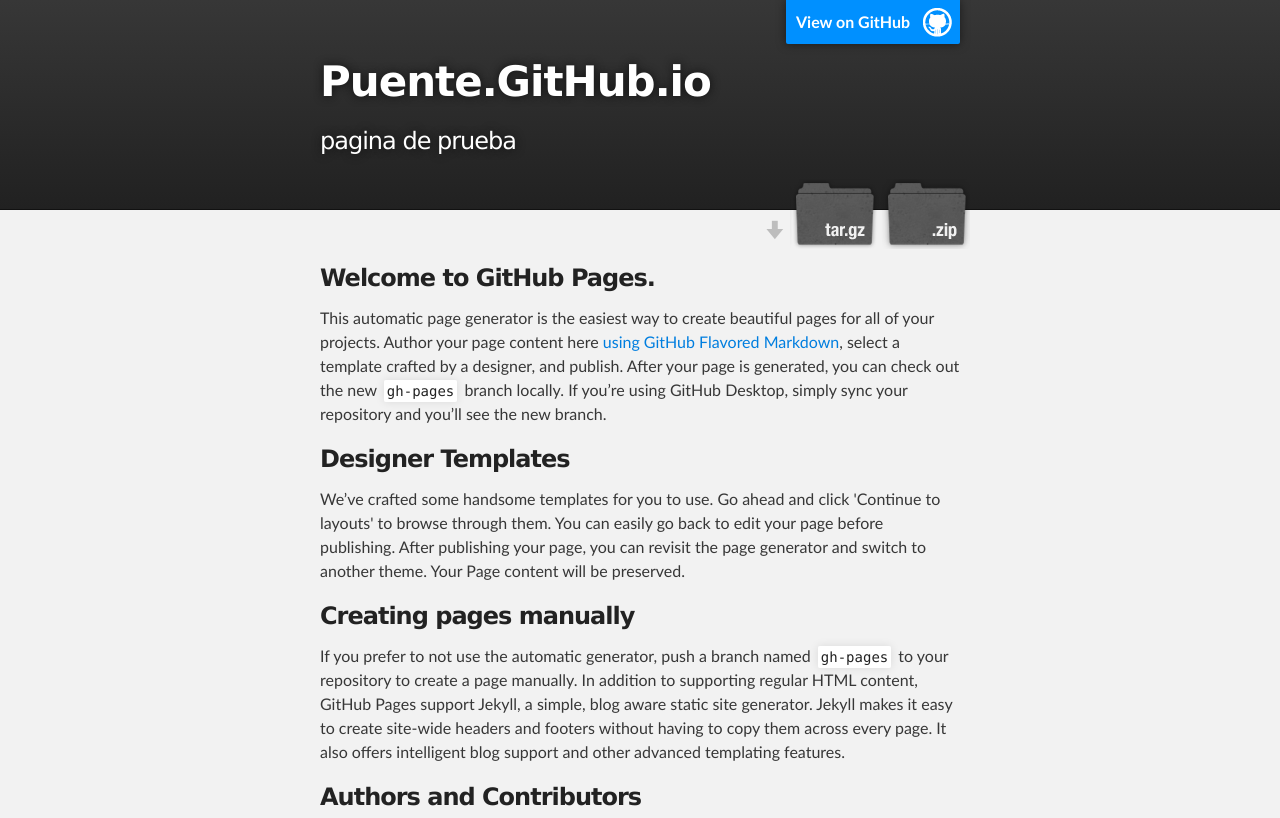
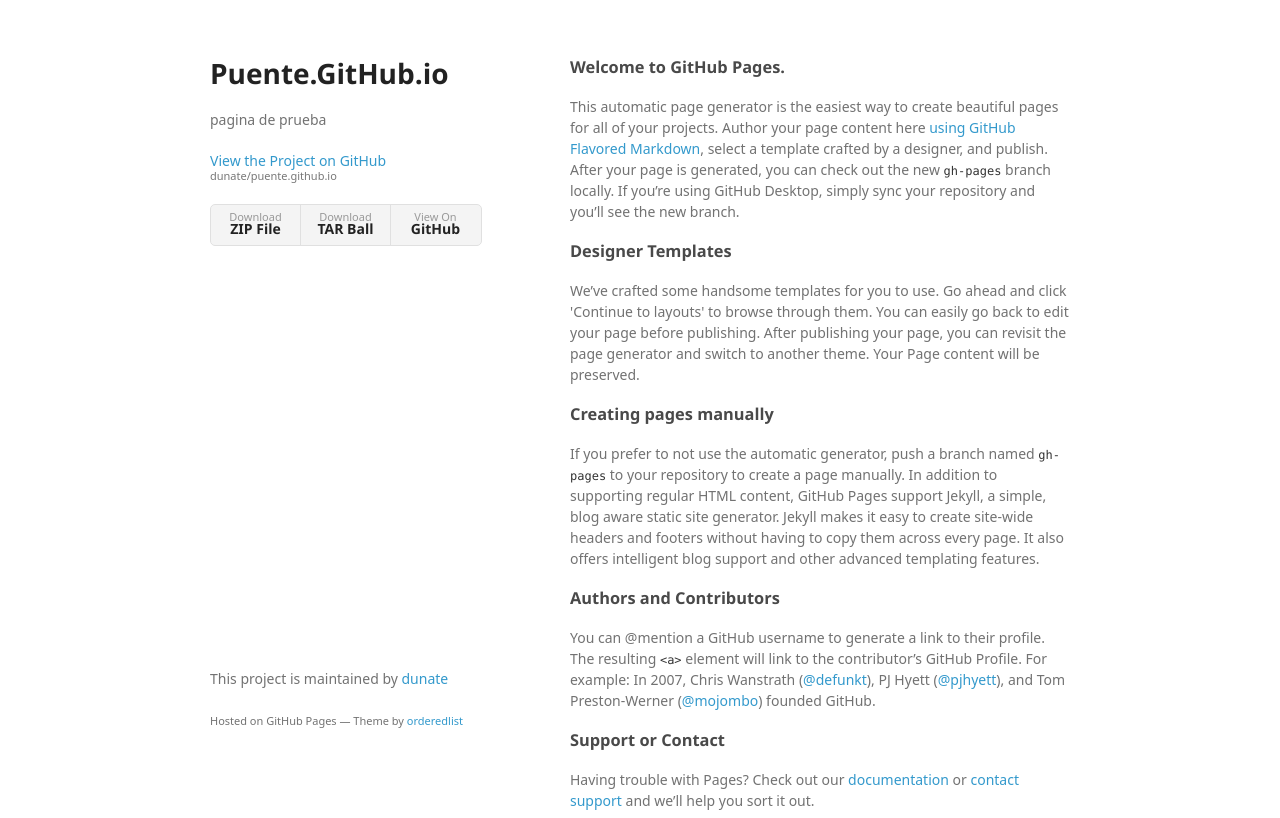
Before and after one commit to dunate/puente.github.io, a plain HTML site: page index.html in a window 1280 px wide. Shown: the top 818 px of the page. Drawn offline with Linux system fonts and the light colour scheme; a web font is replaced by a local one.

```diff
--- a/index.html
+++ b/index.html
@@ -1,36 +1,33 @@
-<!DOCTYPE html>
+<!doctype html>
 <html>
+  <head>
+    <meta charset="utf-8">
+    <meta http-equiv="X-UA-Compatible" content="chrome=1">
+    <title>Puente.GitHub.io by dunate</title>
 
-  <head>
-    <meta charset='utf-8'>
-    <meta http-equiv="X-UA-Compatible" content="chrome=1">
-    <meta name="description" content="Puente.GitHub.io : pagina de prueba">
+    <link rel="stylesheet" href="stylesheets/styles.css">
+    <link rel="stylesheet" href="stylesheets/github-light.css">
+    <meta name="viewport" content="width=device-width">
+    <!--[if lt IE 9]>
+    <script src="//html5shiv.googlecode.com/svn/trunk/html5.js"></script>
+    <![endif]-->
+  </head>
+  <body>
+    <div class="wrapper">
+      <header>
+        <h1>Puente.GitHub.io</h1>
+        <p>pagina de prueba</p>
 
-    <link rel="stylesheet" type="text/css" media="screen" href="stylesheets/stylesheet.css">
+        <p class="view"><a href="https://github.com/dunate/puente.github.io">View the Project on GitHub <small>dunate/puente.github.io</small></a></p>
 
-    <title>Puente.GitHub.io</title>
-  </head>
 
-  <body>
-
-    <!-- HEADER -->
-    <div id="header_wrap" class="outer">
-        <header class="inner">
-          <a id="forkme_banner" href="https://github.com/dunate/puente.github.io">View on GitHub</a>
-
-          <h1 id="project_title">Puente.GitHub.io</h1>
-          <h2 id="project_tagline">pagina de prueba</h2>
-
-            <section id="downloads">
-              <a class="zip_download_link" href="https://github.com/dunate/puente.github.io/zipball/master">Download this project as a .zip file</a>
-              <a class="tar_download_link" href="https://github.com/dunate/puente.github.io/tarball/master">Download this project as a tar.gz file</a>
-            </section>
-        </header>
-    </div>
-
-    <!-- MAIN CONTENT -->
-    <div id="main_content_wrap" class="outer">
-      <section id="main_content" class="inner">
+        <ul>
+          <li><a href="https://github.com/dunate/puente.github.io/zipball/master">Download <strong>ZIP File</strong></a></li>
+          <li><a href="https://github.com/dunate/puente.github.io/tarball/master">Download <strong>TAR Ball</strong></a></li>
+          <li><a href="https://github.com/dunate/puente.github.io">View On <strong>GitHub</strong></a></li>
+        </ul>
+      </header>
+      <section>
         <h3>
 <a id="welcome-to-github-pages" class="anchor" href="#welcome-to-github-pages" aria-hidden="true"><span aria-hidden="true" class="octicon octicon-link"></span></a>Welcome to GitHub Pages.</h3>
 
@@ -56,17 +53,12 @@
 
 <p>Having trouble with Pages? Check out our <a href="https://help.github.com/pages">documentation</a> or <a href="https://github.com/contact">contact support</a> and we’ll help you sort it out.</p>
       </section>
-    </div>
-
-    <!-- FOOTER  -->
-    <div id="footer_wrap" class="outer">
-      <footer class="inner">
-        <p class="copyright">Puente.GitHub.io maintained by <a href="https://github.com/dunate">dunate</a></p>
-        <p>Published with <a href="https://pages.github.com">GitHub Pages</a></p>
+      <footer>
+        <p>This project is maintained by <a href="https://github.com/dunate">dunate</a></p>
+        <p><small>Hosted on GitHub Pages &mdash; Theme by <a href="https://github.com/orderedlist">orderedlist</a></small></p>
       </footer>
     </div>
-
-
+    <script src="javascripts/scale.fix.js"></script>
 
   </body>
 </html>
--- /dev/null
+++ b/javascripts/scale.fix.js
@@ -0,0 +1,17 @@
+var metas = document.getElementsByTagName('meta');
+var i;
+if (navigator.userAgent.match(/iPhone/i)) {
+  for (i=0; i<metas.length; i++) {
+    if (metas[i].name == "viewport") {
+      metas[i].content = "width=device-width, minimum-scale=1.0, maximum-scale=1.0";
+    }
+  }
+  document.addEventListener("gesturestart", gestureStart, false);
+}
+function gestureStart() {
+  for (i=0; i<metas.length; i++) {
+    if (metas[i].name == "viewport") {
+      metas[i].content = "width=device-width, minimum-scale=0.25, maximum-scale=1.6";
+    }
+  }
+}
--- /dev/null
+++ b/stylesheets/styles.css
@@ -0,0 +1,324 @@
+@font-face {
+  font-family: 'Noto Sans';
+  font-weight: 400;
+  font-style: normal;
+  src: url('../fonts/Noto-Sans-regular/Noto-Sans-regular.eot');
+  src: url('../fonts/Noto-Sans-regular/Noto-Sans-regular.eot?#iefix') format('embedded-opentype'),
+       local('Noto Sans'),
+       local('Noto-Sans-regular'),
+       url('../fonts/Noto-Sans-regular/Noto-Sans-regular.woff2') format('woff2'),
+       url('../fonts/Noto-Sans-regular/Noto-Sans-regular.woff') format('woff'),
+       url('../fonts/Noto-Sans-regular/Noto-Sans-regular.ttf') format('truetype'),
+       url('../fonts/Noto-Sans-regular/Noto-Sans-regular.svg#NotoSans') format('svg');
+}
+
+@font-face {
+  font-family: 'Noto Sans';
+  font-weight: 700;
+  font-style: normal;
+  src: url('../fonts/Noto-Sans-700/Noto-Sans-700.eot');
+  src: url('../fonts/Noto-Sans-700/Noto-Sans-700.eot?#iefix') format('embedded-opentype'),
+       local('Noto Sans Bold'),
+       local('Noto-Sans-700'),
+       url('../fonts/Noto-Sans-700/Noto-Sans-700.woff2') format('woff2'),
+       url('../fonts/Noto-Sans-700/Noto-Sans-700.woff') format('woff'),
+       url('../fonts/Noto-Sans-700/Noto-Sans-700.ttf') format('truetype'),
+       url('../fonts/Noto-Sans-700/Noto-Sans-700.svg#NotoSans') format('svg');
+}
+
+@font-face {
+  font-family: 'Noto Sans';
+  font-weight: 400;
+  font-style: italic;
+  src: url('../fonts/Noto-Sans-italic/Noto-Sans-italic.eot');
+  src: url('../fonts/Noto-Sans-italic/Noto-Sans-italic.eot?#iefix') format('embedded-opentype'),
+       local('Noto Sans Italic'),
+       local('Noto-Sans-italic'),
+       url('../fonts/Noto-Sans-italic/Noto-Sans-italic.woff2') format('woff2'),
+       url('../fonts/Noto-Sans-italic/Noto-Sans-italic.woff') format('woff'),
+       url('../fonts/Noto-Sans-italic/Noto-Sans-italic.ttf') format('truetype'),
+       url('../fonts/Noto-Sans-italic/Noto-Sans-italic.svg#NotoSans') format('svg');
+}
+
+@font-face {
+  font-family: 'Noto Sans';
+  font-weight: 700;
+  font-style: italic;
+  src: url('../fonts/Noto-Sans-700italic/Noto-Sans-700italic.eot');
+  src: url('../fonts/Noto-Sans-700italic/Noto-Sans-700italic.eot?#iefix') format('embedded-opentype'),
+       local('Noto Sans Bold Italic'),
+       local('Noto-Sans-700italic'),
+       url('../fonts/Noto-Sans-700italic/Noto-Sans-700italic.woff2') format('woff2'),
+       url('../fonts/Noto-Sans-700italic/Noto-Sans-700italic.woff') format('woff'),
+       url('../fonts/Noto-Sans-700italic/Noto-Sans-700italic.ttf') format('truetype'),
+       url('../fonts/Noto-Sans-700italic/Noto-Sans-700italic.svg#NotoSans') format('svg');
+}
+
+body {
+  background-color: #fff;
+  padding:50px;
+  font: 14px/1.5 "Noto Sans", "Helvetica Neue", Helvetica, Arial, sans-serif;
+  color:#727272;
+  font-weight:400;
+}
+
+h1, h2, h3, h4, h5, h6 {
+  color:#222;
+  margin:0 0 20px;
+}
+
+p, ul, ol, table, pre, dl {
+  margin:0 0 20px;
+}
+
+h1, h2, h3 {
+  line-height:1.1;
+}
+
+h1 {
+  font-size:28px;
+}
+
+h2 {
+  color:#393939;
+}
+
+h3, h4, h5, h6 {
+  color:#494949;
+}
+
+a {
+  color:#39c;
+  text-decoration:none;
+}
+
+a:hover {
+  color:#069;
+}
+
+a small {
+  font-size:11px;
+  color:#777;
+  margin-top:-0.3em;
+  display:block;
+}
+
+a:hover small {
+  color:#777;
+}
+
+.wrapper {
+  width:860px;
+  margin:0 auto;
+}
+
+blockquote {
+  border-left:1px solid #e5e5e5;
+  margin:0;
+  padding:0 0 0 20px;
+  font-style:italic;
+}
+
+code, pre {
+  font-family:Monaco, Bitstream Vera Sans Mono, Lucida Console, Terminal, Consolas, Liberation Mono, DejaVu Sans Mono, Courier New, monospace;
+  color:#333;
+  font-size:12px;
+}
+
+pre {
+  padding:8px 15px;
+  background: #f8f8f8;
+  border-radius:5px;
+  border:1px solid #e5e5e5;
+  overflow-x: auto;
+}
+
+table {
+  width:100%;
+  border-collapse:collapse;
+}
+
+th, td {
+  text-align:left;
+  padding:5px 10px;
+  border-bottom:1px solid #e5e5e5;
+}
+
+dt {
+  color:#444;
+  font-weight:700;
+}
+
+th {
+  color:#444;
+}
+
+img {
+  max-width:100%;
+}
+
+header {
+  width:270px;
+  float:left;
+  position:fixed;
+  -webkit-font-smoothing:subpixel-antialiased;
+}
+
+header ul {
+  list-style:none;
+  height:40px;
+  padding:0;
+  background: #f4f4f4;
+  border-radius:5px;
+  border:1px solid #e0e0e0;
+  width:270px;
+}
+
+header li {
+  width:89px;
+  float:left;
+  border-right:1px solid #e0e0e0;
+  height:40px;
+}
+
+header li:first-child a {
+  border-radius:5px 0 0 5px;
+}
+
+header li:last-child a {
+  border-radius:0 5px 5px 0;
+}
+
+header ul a {
+  line-height:1;
+  font-size:11px;
+  color:#999;
+  display:block;
+  text-align:center;
+  padding-top:6px;
+  height:34px;
+}
+
+header ul a:hover {
+  color:#999;
+}
+
+header ul a:active {
+  background-color:#f0f0f0;
+}
+
+strong {
+  color:#222;
+  font-weight:700;
+}
+
+header ul li + li + li {
+  border-right:none;
+  width:89px;
+}
+
+header ul a strong {
+  font-size:14px;
+  display:block;
+  color:#222;
+}
+
+section {
+  width:500px;
+  float:right;
+  padding-bottom:50px;
+}
+
+small {
+  font-size:11px;
+}
+
+hr {
+  border:0;
+  background:#e5e5e5;
+  height:1px;
+  margin:0 0 20px;
+}
+
+footer {
+  width:270px;
+  float:left;
+  position:fixed;
+  bottom:50px;
+  -webkit-font-smoothing:subpixel-antialiased;
+}
+
+@media print, screen and (max-width: 960px) {
+
+  div.wrapper {
+    width:auto;
+    margin:0;
+  }
+
+  header, section, footer {
+    float:none;
+    position:static;
+    width:auto;
+  }
+
+  header {
+    padding-right:320px;
+  }
+
+  section {
+    border:1px solid #e5e5e5;
+    border-width:1px 0;
+    padding:20px 0;
+    margin:0 0 20px;
+  }
+
+  header a small {
+    display:inline;
+  }
+
+  header ul {
+    position:absolute;
+    right:50px;
+    top:52px;
+  }
+}
+
+@media print, screen and (max-width: 720px) {
+  body {
+    word-wrap:break-word;
+  }
+
+  header {
+    padding:0;
+  }
+
+  header ul, header p.view {
+    position:static;
+  }
+
+  pre, code {
+    word-wrap:normal;
+  }
+}
+
+@media print, screen and (max-width: 480px) {
+  body {
+    padding:15px;
+  }
+
+  header ul {
+    width:99%;
+  }
+
+  header li, header ul li + li + li {
+    width:33%;
+  }
+}
+
+@media print {
+  body {
+    padding:0.4in;
+    font-size:12pt;
+    color:#444;
+  }
+}
```
